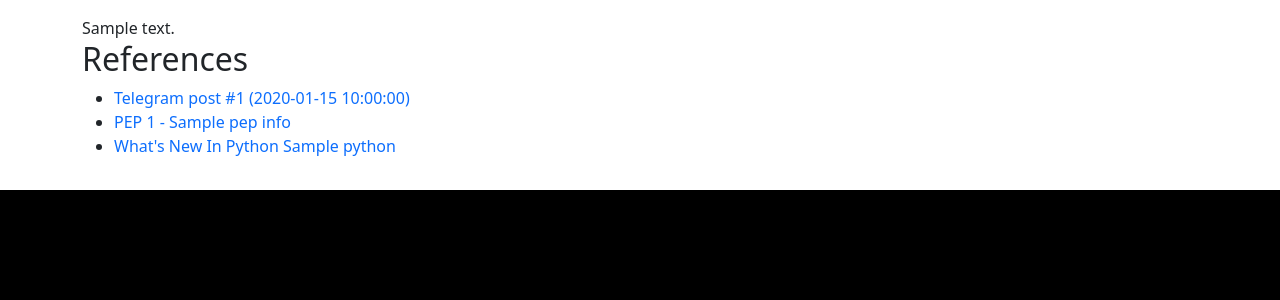
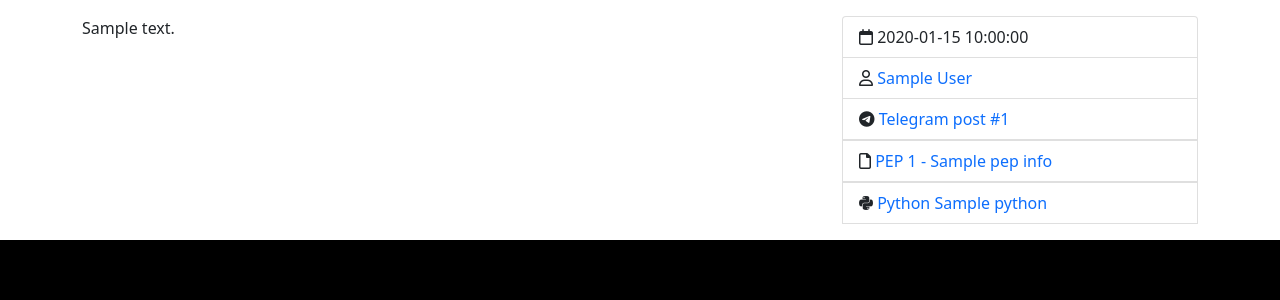
Before and after one commit to life4/pythonetc, a Python web app: template templates/post.html.j2 in a window 1280 px wide. Shown: the part 88-388 px from the top of the page. Run offline with Jinja, Linux system fonts and the light colour scheme; the template is opened without the code that fills it: most values are stand-ins (such as "Sample title", 1, 10 or a date in 2020); some libraries are stand-ins or nearby versions.

Commit message:
nicer metainfo for posts

```diff
--- a/sdk/schema.json
+++ b/sdk/schema.json
@@ -25,7 +25,8 @@
             ]
         },
         "pep": {
-            "type": "integer"
+            "type": "integer",
+            "minimum": 1
         },
         "topics": {
             "type": "array",
--- a/templates/base.html.j2
+++ b/templates/base.html.j2
@@ -3,12 +3,14 @@
   <head>
     <meta charset="utf-8">
     <meta name="viewport" content="width=device-width, initial-scale=1">
-    <link href="https://cdn.jsdelivr.net/npm/bootstrap@5.1.3/dist/css/bootstrap.min.css" rel="stylesheet" integrity="sha384-1BmE4kWBq78iYhFldvKuhfTAU6auU8tT94WrHftjDbrCEXSU1oBoqyl2QvZ6jIW3" crossorigin="anonymous">
     {% if title %}
       <title>Python etc / {{ title }}</title>
     {% else %}
       <title>Python etc</title>
     {% endif %}
+
+    <link href="https://cdn.jsdelivr.net/npm/bootstrap@5.1.3/dist/css/bootstrap.min.css" rel="stylesheet" integrity="sha384-1BmE4kWBq78iYhFldvKuhfTAU6auU8tT94WrHftjDbrCEXSU1oBoqyl2QvZ6jIW3" crossorigin="anonymous">
+    <link rel="stylesheet" href="https://use.fontawesome.com/releases/v6.0.0/css/all.css" integrity="sha384-3B6NwesSXE7YJlcLI9RpRqGf2p/EgVH8BgoKTaUrmKNDkHPStTQ3EyoYjCGXaOTS" crossorigin="anonymous">
     <style>
       a {
         text-decoration: none;
--- a/templates/post.html.j2
+++ b/templates/post.html.j2
@@ -1,29 +1,63 @@
 {% extends "base.html.j2" %}
 {% block content %}
+  <div class="row">
+    <article class="col-12 col-md-8">
       {{ post.html_content }}
+    </article>
+    <aside class="col">
+      <ul class="list-group">
 
-  <h2>References</h2>
-  <ul>
+        {% if post.published %}
+          <li class="list-group-item">
+            <i class="fa-regular fa-calendar"></i>
+            {{ post.published }}
+          </li>
+        {% endif %}
+
+        <li class="list-group-item">
+          <i class="fa-regular fa-user"></i>
+          <a href="https://github.com/{{ post.author }}" target="_blank">
+            {{ post.author }}
+          </a>
+        </li>
+
         {% if post.id %}
-      <li>
+          <li class="list-group-item">
+            <i class="fa-brands fa-telegram"></i>
             <a href="https://t.me/pythonetc/{{ post.id }}" target="_blank">
-          Telegram post #{{ post.id }} ({{ post.published }})
+              Telegram post #{{ post.id }}
             <a>
           </li>
         {% endif %}
+
         {% if post.pep_info %}
-      <li>
+          <li class="list-group-item">
+            <i class="fa-regular fa-file"></i>
             <a href="{{ post.pep_info.url }}" target="_blank">
               PEP {{ post.pep_info.number }} - {{ post.pep_info.title }}
             <a>
           </li>
         {% endif %}
-    {% if post.python %}
-      <li>
-        <a href="https://docs.python.org/3/whatsnew/{{ post.python }}.html" target="_blank">
-          What's New In Python {{ post.python }}
+
+        {% if "module" in post.topics %}
+          <li class="list-group-item">
+            <i class="fa-regular fa-question-circle"></i>
+            <a href="https://docs.python.org/3/library/{{ post.module_name }}.html" target="_blank">
+              {{ post.module_name }} module
             <a>
           </li>
         {% endif %}
+
+        {% if post.python %}
+          <li class="list-group-item">
+            <i class="fa-brands fa-python"></i>
+            <a href="https://docs.python.org/3/whatsnew/{{ post.python }}.html" target="_blank">
+              Python {{ post.python }}
+            <a>
+          </li>
+        {% endif %}
+
       </ul>
+    </aside>
+  </div>
 {% endblock %}
```
Lines whose indentation alone changed are shown as unchanged.
